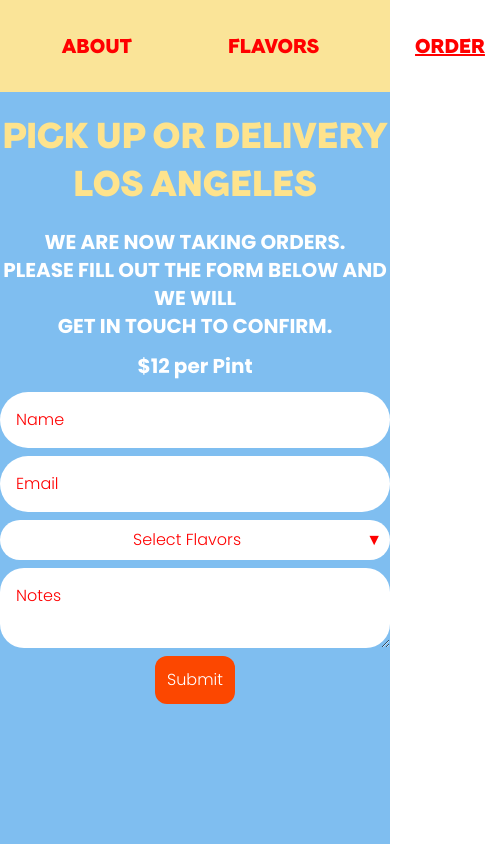
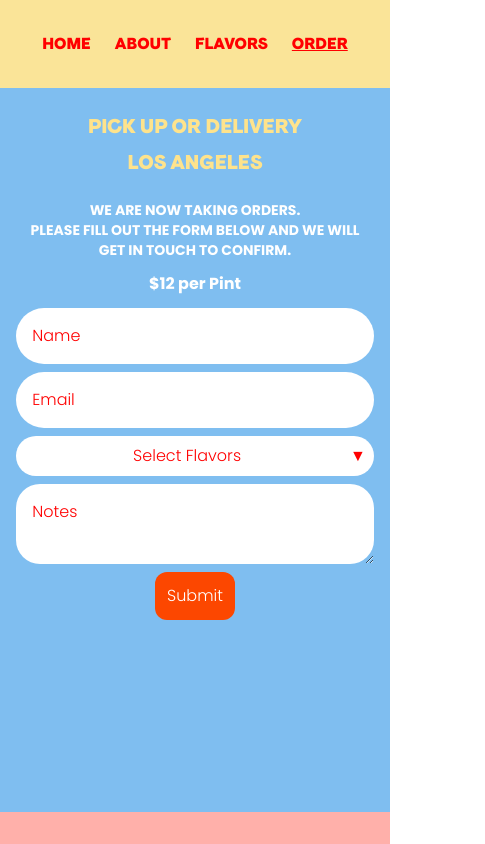
Before and after one commit to nmotamedi/SweetCuteCreamery, a React (Vite) app in the folder sweetcute/: page /order in a window 390 px wide. Shown: the top 844 px of the page, 485 px wide, since content can reach past the window. Built offline with nearby package versions, Linux system fonts and the light colour scheme.

Commit message:
Updated iPhone styling

```diff
--- a/sweetcute/src/Components/Footer.tsx
+++ b/sweetcute/src/Components/Footer.tsx
@@ -4,7 +4,7 @@ export function Footer() {
   return (
     <div className="w-full bg-[#FFB0AA] flex">
       <div className="basis-1/2 m-10">
-        <div className="w-1/3 mb-10">
+        <div className="w-2/3 md:w-1/3 mb-10">
           <Link to="/">
             <img
               src="/Sweet_Cute_Title.png"
@@ -33,10 +33,10 @@ export function Footer() {
       </div>
       <div className="basis-1/2 flex justify-end items-center">
         <a
-          className="rounded-full w-24 h-24 bg-[#FF0000] hover:bg-[#85D3A5] flex justify-center items-center mr-20"
+          className="rounded-full w-10 md:w-24 h-10 md:h-24 bg-[#FF0000] hover:bg-[#85D3A5] flex justify-center items-center mr-20"
           href="https://www.instagram.com/sweetcutecreamery/"
         >
-          <img className="w-12" src="Instagram_Glyph_White.png" />
+          <img className="w-6 md:w-12" src="Instagram_Glyph_White.png" />
         </a>
       </div>
     </div>
--- a/sweetcute/src/Components/NavHeader.tsx
+++ b/sweetcute/src/Components/NavHeader.tsx
@@ -4,11 +4,13 @@ import { Footer } from "./Footer";
 export function NavHeader() {
   return (
     <div className="min-h-full ">
-      <div className="flex py-8 justify-center items-center text-xl md:text-4xl text-[#FF0000] font-FaroVariable uppercase bg-[#FAE498]">
+      <div className="flex py-8 justify-center items-center text-base md:text-4xl text-[#FF0000] font-FaroVariable uppercase bg-[#FAE498]">
         <NavLink
           to="/"
           className={({ isActive }) =>
-            isActive ? "mx-12 underline" : "hover:text-[#85D3A5] mx-12"
+            isActive
+              ? "mx-3 md:mx-12 underline"
+              : "hover:text-[#85D3A5] mx-3 md:mx-12"
           }
         >
           Home
@@ -16,7 +18,9 @@ export function NavHeader() {
         <NavLink
           to="/about"
           className={({ isActive }) =>
-            isActive ? "mx-12 underline" : "hover:text-[#85D3A5] mx-12"
+            isActive
+              ? "mx-3 md:mx-12 underline"
+              : "hover:text-[#85D3A5] mx-3 md:mx-12"
           }
         >
           About
@@ -24,7 +28,9 @@ export function NavHeader() {
         <NavLink
           to="/flavors"
           className={({ isActive }) =>
-            isActive ? "mx-12 underline" : "hover:text-[#85D3A5] mx-12"
+            isActive
+              ? "mx-3 md:mx-12 underline"
+              : "hover:text-[#85D3A5] mx-3 md:mx-12"
           }
         >
           Flavors
@@ -32,7 +38,9 @@ export function NavHeader() {
         <NavLink
           to="/order"
           className={({ isActive }) =>
-            isActive ? "mx-12 underline" : "hover:text-[#85D3A5] mx-12"
+            isActive
+              ? "mx-3 md:mx-12 underline"
+              : "hover:text-[#85D3A5] mx-3 md:mx-12"
           }
         >
           Order
--- a/sweetcute/src/Pages/About.tsx
+++ b/sweetcute/src/Pages/About.tsx
@@ -1,7 +1,7 @@
 export function About() {
   return (
     <div className="bg-[#7FBEF0] flex flex-col justify-center items-center">
-      <h2 className="font-FaroVariable text-white text-2xl mt-10 text-center">
+      <h2 className="font-FaroVariable text-white text-xl md:text-2xl mt-10 text-center">
         HI
         <br />
         IM SARAH
@@ -14,23 +14,23 @@ export function About() {
           </textPath>
         </text>
       </svg>
-      <h2 className="font-FaroVariable text-[#FEE38C] text-4xl -mt-8 mb-10 text-center">
+      <h2 className="font-FaroVariable text-[#FEE38C] text-xl md:text-4xl -mt-8 mb-10 text-center">
         IS MY
         <br />
         ENTIRE PERSONALITY
       </h2>
-      <div className="m-10">
-        <p className="font-PoppinsBold text-white text-2xl mb-8">
+      <div className="m-6 md:m-10">
+        <p className="font-PoppinsBold text-white text-base md:text-2xl mb-4 md:mb-8">
           I spent most of my life hunting down the best ice cream shops and
           store-bought pints that CA has to offer, until one day I realized that
           if I loved it so much, I should be making it myself.
         </p>
-        <p className="font-PoppinsBold text-white text-2xl mb-8">
+        <p className="font-PoppinsBold text-white text-base md:text-2xl mb-4 md:mb-8">
           What started out as a hobby quickly turned into a daily passion - I
           was spending all my time at my office job dreaming up what flavors Id
           make next. And thus Sweet Cute was born.
         </p>
-        <p className="font-PoppinsBold text-white text-2xl mb-8">
+        <p className="font-PoppinsBold text-white text-base md:text-2xl mb-4 md:mb-8">
           Each batch at Sweet Cute is scratch-made with love by an ice cream
           fanatic that knows what makes good ice cream and aspires to help the
           community find that perfect scoop theyve always been searching for.
--- a/sweetcute/src/Pages/Home.tsx
+++ b/sweetcute/src/Pages/Home.tsx
@@ -11,25 +11,25 @@ export function Home() {
               </textPath>
             </text>
           </svg>
-          <h2 className="font-FaroVariable text-[#FF0000] text-4xl -mt-8">
+          <h2 className="font-FaroVariable text-[#FF0000] text-xl md:text-4xl -mt-8">
             CUSTARD
             <br />
             BASED ICE CREAM
           </h2>
         </div>
-        <div className="w-6/12">
+        <div className="w-9/12 md:w-6/12">
           <img
             src="/Sweet_Cute_Title.png"
             className="w-full"
             alt="Sweet Cute Title Icon"
           />
         </div>
-        <h2 className="text-center font-FaroVariable text-[#FF0000] text-2xl my-12">
+        <h2 className="text-center font-FaroVariable text-[#FF0000] text-base md:text-2xl my-12">
           NO FLUFF
           <br />
           JUST THE GOOD STUFF
         </h2>
-        <div className="text-center py-6">
+        <div className="text-center md:py-6">
           <svg xmlns="http://www.w3.org/2000/svg" className="m-auto">
             <path id="curve" d="M50 100 Q150 55 250 100" fill="transparent" />
             <text fill="#FF0000" fontSize="36" fontFamily="FaroVariableDisplay">
@@ -38,7 +38,7 @@ export function Home() {
               </textPath>
             </text>
           </svg>
-          <h2 className="font-FaroVariable text-[#FF0000] text-4xl -mt-8">
+          <h2 className="font-FaroVariable text-[#FF0000] text-xl md:text-4xl -mt-8">
             IN LOVE
             <br />
             WITH ICE CREAM
--- a/sweetcute/src/Pages/Order.tsx
+++ b/sweetcute/src/Pages/Order.tsx
@@ -97,21 +97,23 @@ export function Order() {
 
   return (
     <div className="pb-44 md:pb-4 bg-[#7FBEF0] text-center">
-      <h2 className="font-FaroVariable text-[#FEE38C] text-4xl  pt-6 mb-2 text-center">
+      <h2 className="font-FaroVariable text-[#FEE38C] text-xl md:text-4xl  pt-6 mb-2 text-center">
         PICK UP OR DELIVERY
       </h2>
-      <h2 className="font-FaroVariable text-[#FEE38C] text-4xl mb-6 text-center">
+      <h2 className="font-FaroVariable text-[#FEE38C] text-xl md:text-4xl mb-6 text-center">
         LOS ANGELES
       </h2>
-      <h3 className="font-PoppinsBold text-white text-xl mb-3">
+      <h3 className="font-PoppinsBold text-white text-sm md:text-xl mb-3">
         WE ARE NOW TAKING ORDERS.
         <br />
         PLEASE FILL OUT THE FORM BELOW AND WE WILL
         <br />
         GET IN TOUCH TO CONFIRM.
       </h3>
-      <h3 className="font-PoppinsBold text-white text-xl mb-3">$12 per Pint</h3>
-      <div className="text-center pb-16 md:w-5/12 m-auto">
+      <h3 className="font-PoppinsBold text-white text-base md:text-xl mb-3">
+        $12 per Pint
+      </h3>
+      <div className="text-center pb-4 md:pb-16 w-11/12 md:w-5/12 m-auto">
         <form
           className="flex flex-col justify-center items-center font-PoppinsLight text-[#FF0000]"
           ref={form}
```
Also changed, not shown: sweetcute/src/Pages/Flavors.tsx (+13 -13 lines).
